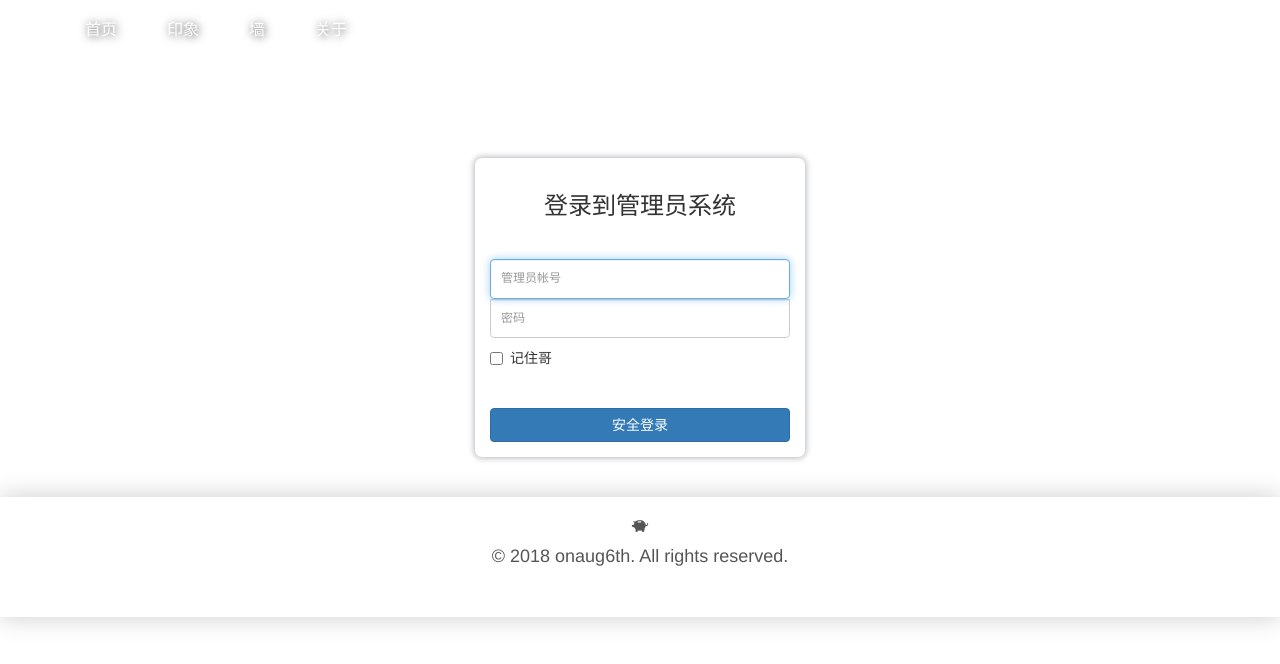
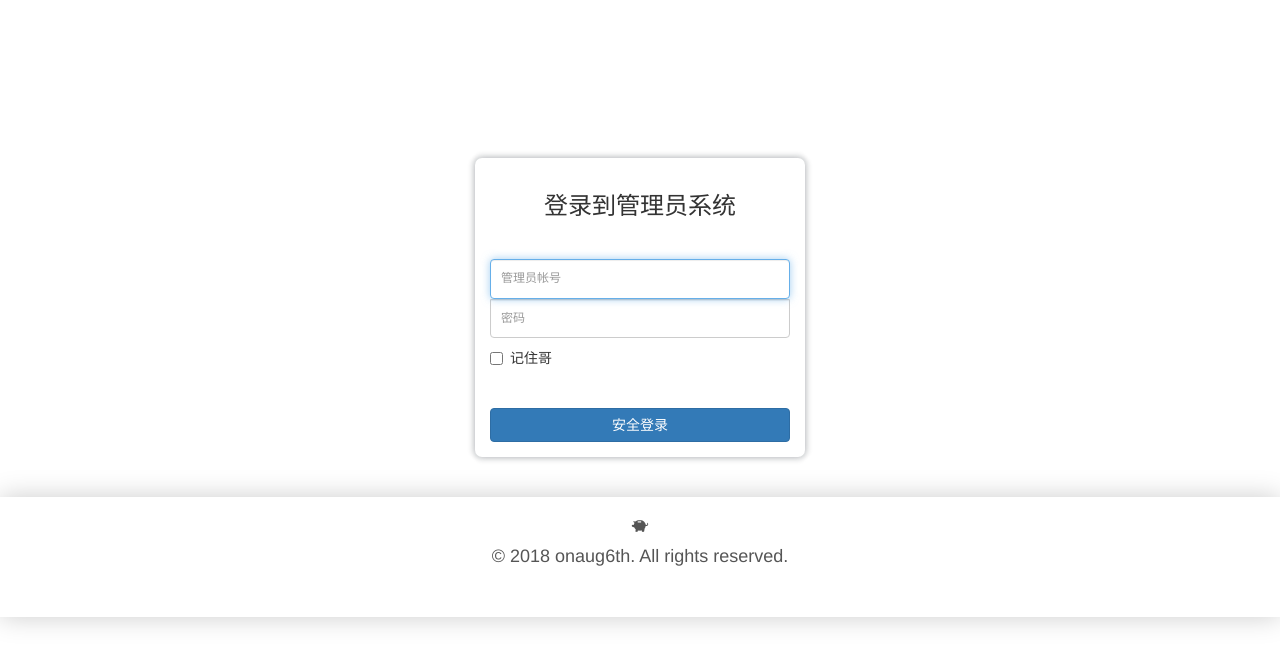
Before and after one commit to onaug6th/vue-blog-admin, a Vue app: page / in a window 1280 px wide. Shown: the top 664 px of the page. Built offline with nearby package versions, Linux system fonts and the light colour scheme; no server answers.

Commit message:
移除顶部导航栏

```diff
--- a/src/App.vue
+++ b/src/App.vue
@@ -1,27 +1,6 @@
 <template>
 
     <div class="app">
-        <!-- 页面顶部导航栏 -->
-        <nav class="top-nav container-fluid" :class="{'scroll' : navShow}">
-            <div class="top-nav-mid container">
-                <div class="top-nav-content">
-                    <ul class="menuNav">
-                        <li>
-                            <router-link to="/">首页</router-link>
-                        </li>
-                        <li>
-                            <router-link to="/memory">印象</router-link>
-                        </li>
-                        <li>
-                            <router-link to="/wall">墙</router-link>
-                        </li>
-                        <li>
-                            <router-link to="/about">关于</router-link>
-                        </li>
-                    </ul>
-                </div>
-            </div>
-        </nav>
 
         <transition name="fade">
             <!-- 路由页面出口 -->
```
